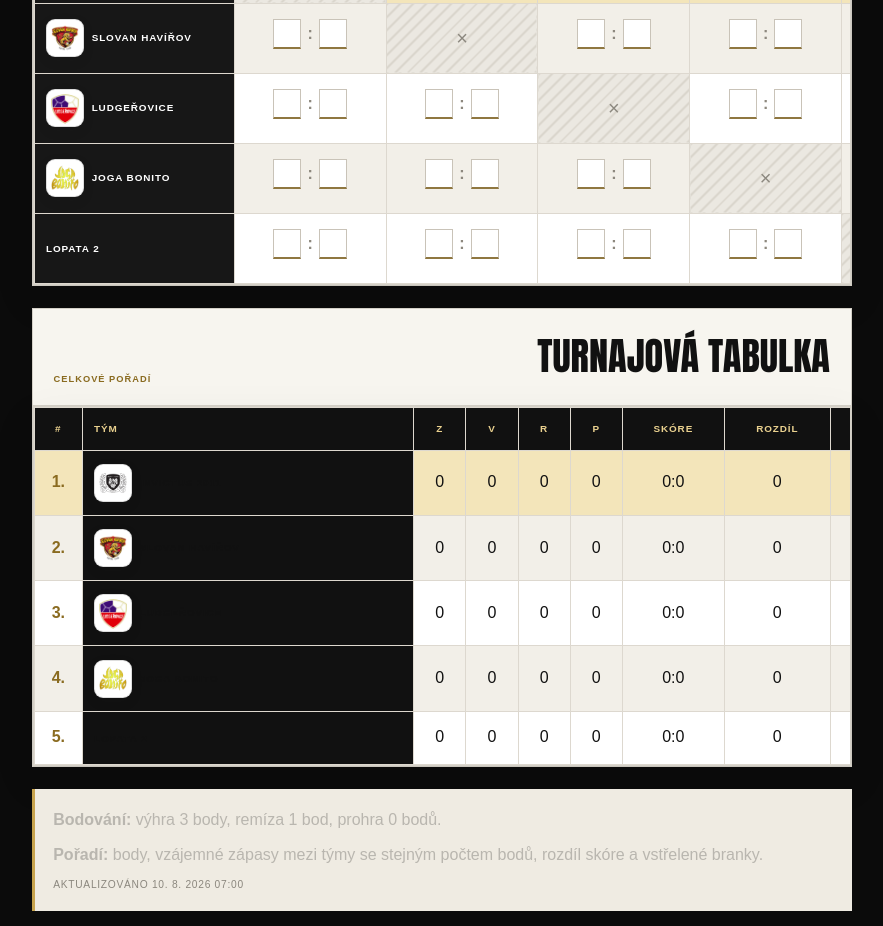
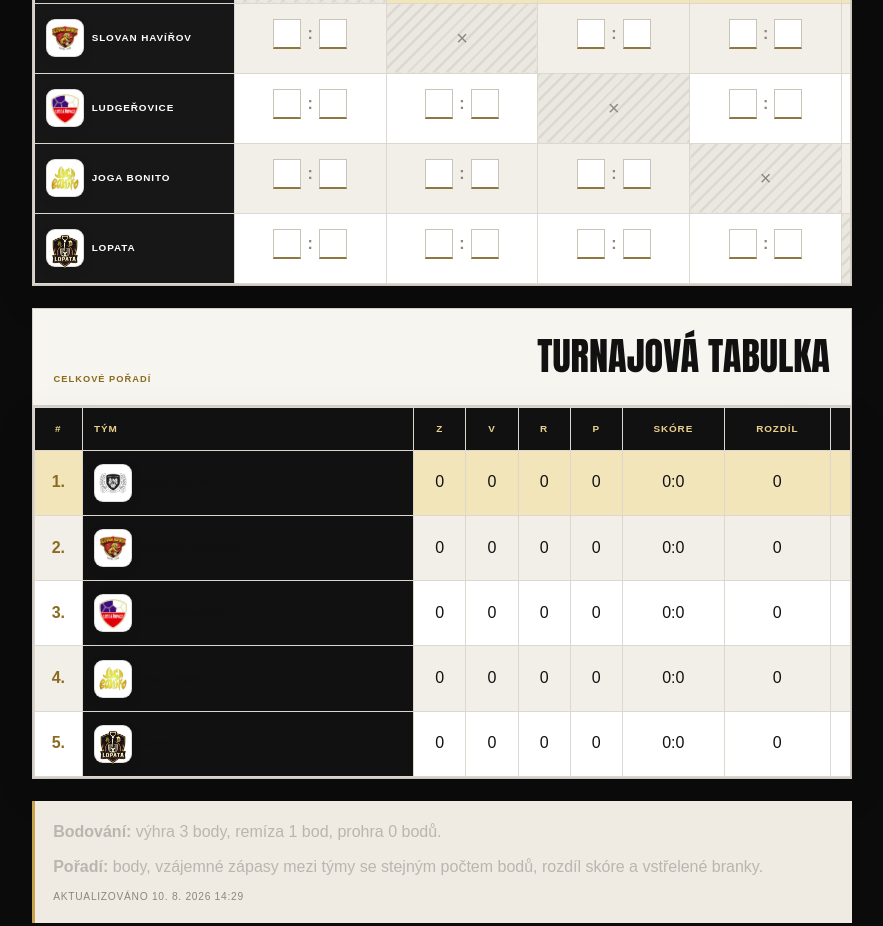
Before and after one commit to pitriszalesak/Invictus-2011-web, a plain HTML site: page invi-cup-2026.html in a window 1280 px wide. Shown: the part 5848-6774 px from the top of the page, without its empty margins (353-1236 px from the left). Drawn offline with Linux system fonts and the light colour scheme.

Commit message:
Přejmenovat tým na Lopata a přidat logo

```diff
--- a/invi-cup-2026.html
+++ b/invi-cup-2026.html
@@ -276,7 +276,7 @@
   </footer>
 
   <script src="page.js"></script>
-  <script src="invi-cup-data.js?v=20260810-team-logos-3"></script>
+  <script src="invi-cup-data.js?v=20260810-team-logos-4"></script>
   <script src="invi-cup-tables.js?v=20260810-team-logos"></script>
 </body>
 </html>
--- a/invi-cup-data.js
+++ b/invi-cup-data.js
@@ -4,7 +4,7 @@
  * Křížová tabulka a celkové pořadí se přepočítají automaticky.
  */
 window.INVI_CUP_DATA = {
-  updatedAt: "2026-08-10T07:00:00+02:00",
+  updatedAt: "2026-08-10T14:29:40+02:00",
   scoring: {
     win: 3,
     draw: 1,
@@ -15,7 +15,7 @@ window.INVI_CUP_DATA = {
     { id: "slovan", name: "Slovan Havířov", shortName: "Slovan", logo: "assets/teams/slovan-havirov.png", logoType: "crest", seed: 2 },
     { id: "ludgerovice", name: "Ludgeřovice", shortName: "Ludgeřovice", logo: "assets/teams/ludgerovice.png?v=20260810-modern", logoType: "crest", seed: 3 },
     { id: "lopata-1", name: "Joga Bonito", shortName: "Joga Bonito", logo: "assets/teams/joga-bonito.png?v=20260810-transparent", logoType: "crest", seed: 4 },
-    { id: "lopata-2", name: "Lopata 2", shortName: "Lopata 2", seed: 5 }
+    { id: "lopata-2", name: "Lopata", shortName: "Lopata", logo: "assets/teams/lopata.png?v=20260810-pub", logoType: "crest", seed: 5 }
   ],
   matches: [
     { number: 1, round: 1, start: "2026-08-15T09:20:00+02:00", home: "invictus", away: "ludgerovice", homeScore: null, awayScore: null },
```
Also changed, not shown: assets/teams/lopata.png (added).
